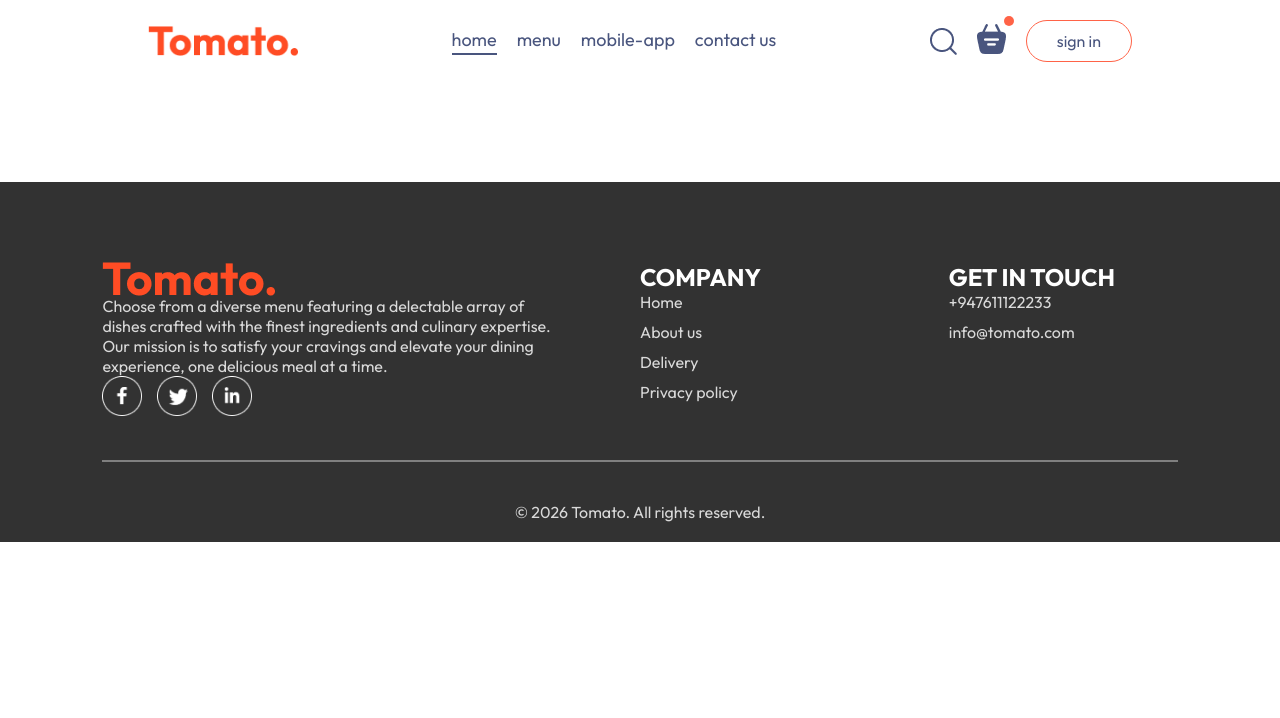
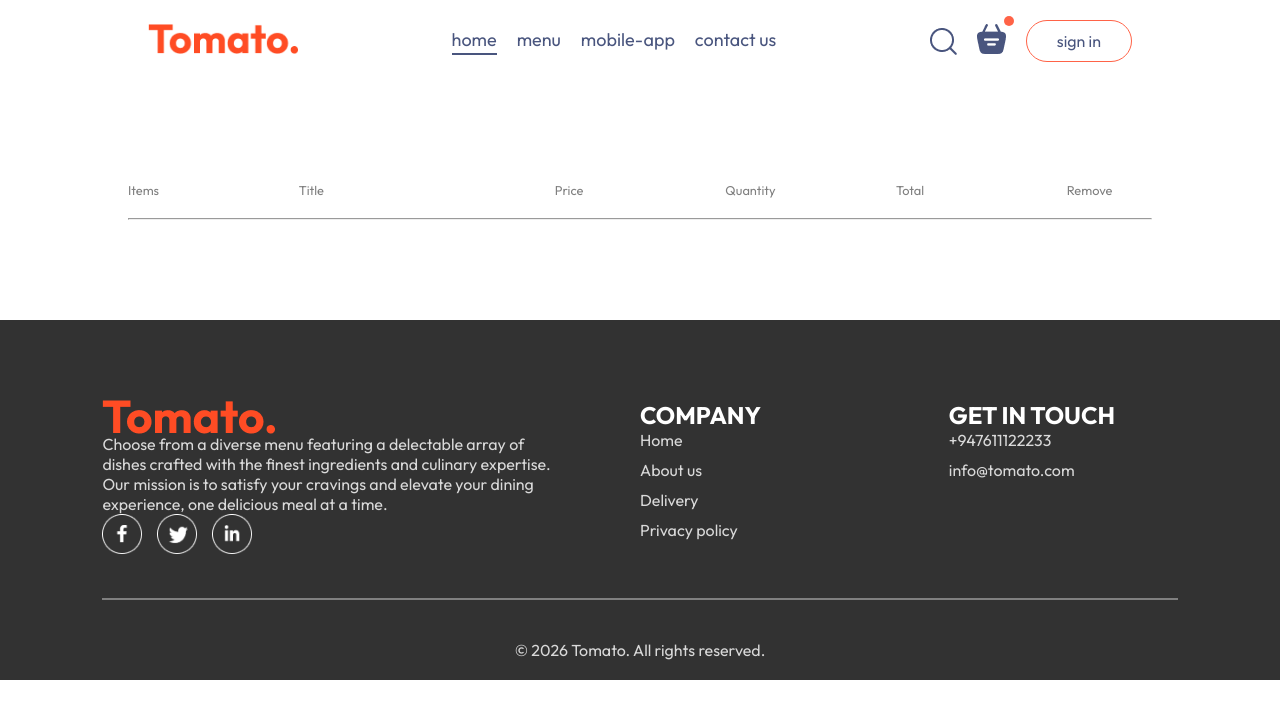
Before and after one commit to harshaniwijayarathne/Food-Delivery-web-site, a React (Vite) app in the folder frontend/: page /cart in a window 1280 px wide. Shown: the top 718 px of the page. Built offline with nearby package versions, Linux system fonts and the light colour scheme; a web font is replaced by a local one.

Commit message:
Fix an error

```diff
--- a/frontend/src/components/FoodDisplay/FoodDisplay.jsx
+++ b/frontend/src/components/FoodDisplay/FoodDisplay.jsx
@@ -14,10 +14,10 @@ const FoodDisplay = ({ category }) => {
       <h2>Top dishes near you</h2>
       <div className="food-display-list">
         {food_list.map((item,index) => {
-          console.log(category,item.category);
-          if (category==="All" || category===item.category){
-            return <FoodItem key={index} id={item.id} name={item.name} description={item.description} price={item.price} image={item.image}/>
-        }
+          if(category="All" || category===item.category){
+          return <FoodItem key={index} id={item._id} name={item.name} description={item.description} price={item.price} image={item.image}/>
+          }
+
 
         })}
       </div>
--- a/frontend/src/components/FoodItem/FoodItem.jsx
+++ b/frontend/src/components/FoodItem/FoodItem.jsx
@@ -1,14 +1,13 @@
 import React from 'react'
 import './FoodItem.css'
 import {assets} from '../../assets/assets'
-import { useState } from 'react'
 import { useContext } from "react"
 import { StoreContext } from "../../context/StoreContext"
 
 const FoodItem = ({id,name,price,description,image}) => {
 
 
-  const {cartItems,addToCart,removeFromCart} = useContext(StoreContext);
+  const {cartItems,addToCart,removeFromCart} = useContext(StoreContext)
 
   return (
     <div className='food-item'>
--- a/frontend/src/components/Navbar/Navbar.jsx
+++ b/frontend/src/components/Navbar/Navbar.jsx
@@ -10,7 +10,7 @@ const Navbar = ({ setShowLogin }) => {
 
   return (
     <div className='navbar'>
-    <img src={assets.logo} alt="" className="logo" />
+    <Link to='/'><img src={assets.logo} alt="" className="logo" /></Link>
     <ul className="navbar-menu">
       <Link to='/' onClick={() => setMenu("home")} className={menu==="home"?"active":""}>home</Link>
       <a href='#explore-menu' onClick={() => setMenu("menu")} className={menu==="menu"?"active":""}>menu</a>
@@ -20,7 +20,7 @@ const Navbar = ({ setShowLogin }) => {
     <div className="navbar-right">
       <img src={assets.search_icon} alt="" />
       <div className="navbar-search-icon">
-        <img src={assets.basket_icon} alt="" />
+        <Link to='/cart'><img src={assets.basket_icon} alt="" /></Link>
         <div className="dot"></div>
       </div>
       <button onClick={()=>setShowLogin(true)}>sign in</button>
--- a/frontend/src/context/StoreContext.jsx
+++ b/frontend/src/context/StoreContext.jsx
@@ -15,8 +15,8 @@ const StoreContextProvider = (props) => {
     }
   }
 
-  const removeFromCart = (itemID) => {
-    setCartItems((prev)=>({...prev,[itemID]:prev[itemID]-1}))
+  const removeFromCart = (itemId) => {
+    setCartItems((prev)=>({...prev,[itemId]:prev[itemId]-1}))
   }
 
   useEffect(()=>{
--- a/frontend/src/pages/Cart/Cart.css
+++ b/frontend/src/pages/Cart/Cart.css
@@ -0,0 +1,10 @@
+.cart{
+  margin-top: 100px;
+}
+.cart-items-title{
+  display: grid;
+  grid-template-columns: 1fr 1.5fr 1fr 1fr 1fr 0.5fr;
+  align-items: center;
+  color: gray;
+  font-size: max(1vw , 12px);
+}
--- a/frontend/src/pages/Cart/Cart.jsx
+++ b/frontend/src/pages/Cart/Cart.jsx
@@ -1,10 +1,41 @@
 import React from 'react'
 import './Cart.css'
+import { useContext } from 'react'
+import { StoreContext } from '../../context/StoreContext'
 
 const Cart = () => {
+
+  const {cartItems, food_list, removeFromCart} = useContext(StoreContext);
+
   return (
-    <div>
-
+    <div className='cart'>
+     <div className="cart-items">
+      <div className="cart-items-title">
+        <p>Items</p>
+        <p>Title</p>
+        <p>Price</p>
+        <p>Quantity</p>
+        <p>Total</p>
+        <p>Remove</p>
+        </div>
+        <br/>
+        <hr/>
+        {food_list.map((item,index)=>{
+          if(cartItems[item._id]>0)
+          {
+           return(
+            <div className='cart-items-title cart-items-item'>
+              <img src={item.image} alt=""/>
+              <p>{item.name}</p>
+              <p>{item.price}</p>
+              <p>{cartItems[item._id]}</p>
+              <p>{item.price*cartItems[item._id]}</p>
+              <p>x</p>
+            </div>
+           )
+          }
+        })}
+        </div>
     </div>
   )
 }
```
